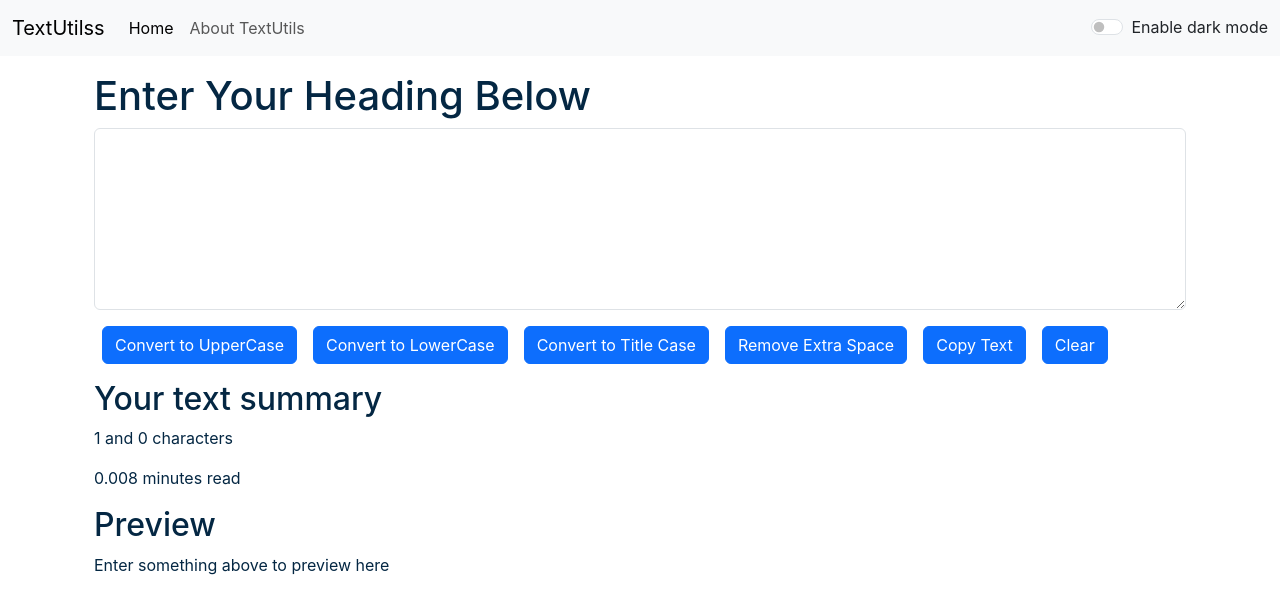
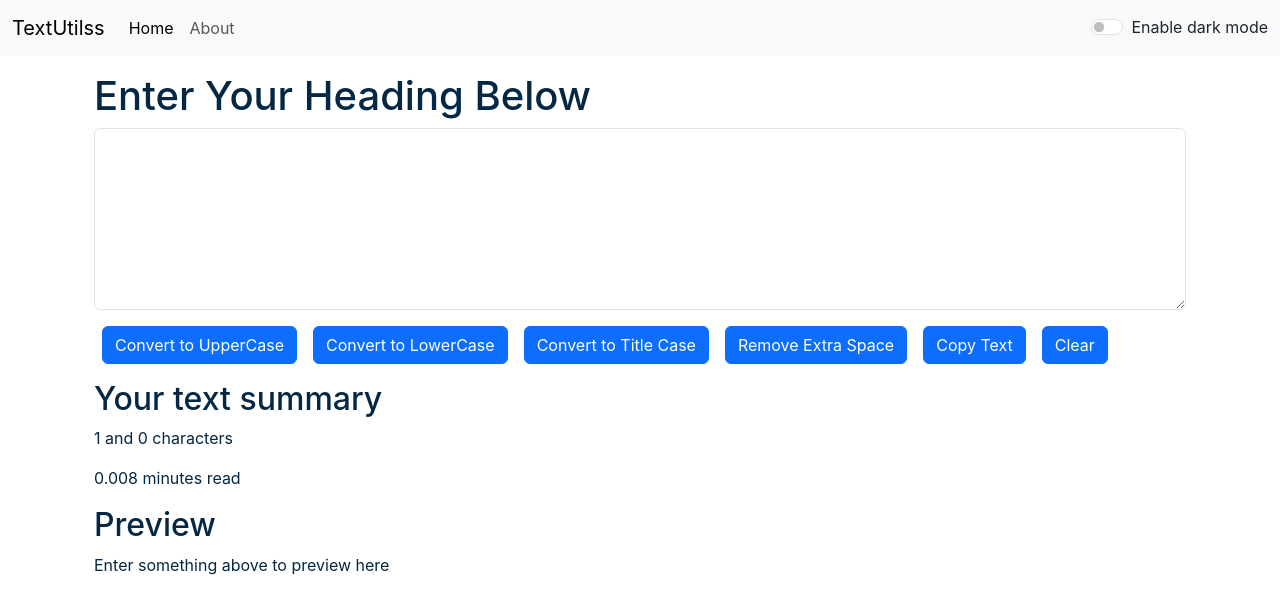
Before and after one commit to rashika10/learning-react, a React (Create React App) app: page / in a window 1280 px wide. Shown: the top 614 px of the page. Built offline with nearby package versions, Linux system fonts and the light colour scheme.

Commit message:
day 06  v6 react router

```diff
--- a/src/App.js
+++ b/src/App.js
@@ -1,10 +1,15 @@
 import './App.css';
 import Alert from './components/Alert';
-// import About from './components/About';
+import About from './components/About';
 import Navbar from './components/Navbar';
 import TextForm from './components/TextForm';
 import React, { useState } from 'react';
-
+import {
+  BrowserRouter,
+  Routes,
+  Route,
+  Link,
+} from "react-router-dom";
 function App() {
 
   const [mode, setMode] = useState('light'); // whether dark mode is enabled or not
@@ -37,13 +42,16 @@
   }
   return (
     <>
-    <Navbar title="TextUtilss" aboutText="About TextUtils" mode={mode} toggleMode={toggleMode}/>
+    <BrowserRouter>
+    <Navbar title="TextUtilss" aboutText="About" mode={mode} toggleMode={toggleMode}/>
     <Alert alert={alert}/>
     <div className="container my-3" >
-    <TextForm showAlert={showAlert} heading="Enter Your Heading Below" mode={mode}/>
-    {/* <About/> */}
+    <Routes>
+        <Route path="/" element={<TextForm showAlert={showAlert} heading="Enter Your Heading Below" mode={mode}/>} />
+        <Route path="about/" element={<About />} />
+      </Routes>
     </div>
-
+    </BrowserRouter>
     </>
   );
 }
--- a/src/components/Navbar.js
+++ b/src/components/Navbar.js
@@ -1,22 +1,23 @@
 import React from 'react';
 import PropTypes from 'prop-types';
+import { Link } from 'react-router-dom';
 
 export default function Navbar(props) {
 
   return (
         <nav className={`navbar navbar-expand-lg bg-${props.mode} navbar-${props.mode}`}>
                 <div className="container-fluid">
-                <a className="navbar-brand" href="/">{props.title}</a>
+                <Link className="navbar-brand" to="/">{props.title}</Link>
                 <button className="navbar-toggler" type="button" data-bs-toggle="collapse" data-bs-target="#navbarSupportedContent" aria-controls="navbarSupportedContent" aria-expanded="false" aria-label="Toggle navigation">
                     <span className="navbar-toggler-icon"></span>
                 </button>
                 <div className="collapse navbar-collapse" id="navbarSupportedContent">
                     <ul className="navbar-nav me-auto mb-2 mb-lg-0">
                     <li className="nav-item">
-                        <a className="nav-link active" aria-current="page" href="/">Home</a>
+                        <Link className="nav-link active" aria-current="page" to="/">Home</Link>
                     </li>
                     <li className="nav-item">
-                        <a className="nav-link" href="/">{props.aboutText}</a>
+                        <Link className="nav-link" to="/about">{props.aboutText}</Link>
                     </li>
                     </ul>
                     {/* <form className="d-flex" role="search"> */}
```
Also changed, not shown: package.json (+4 -6 lines), 1 other file (tests, documents, lock files or other folders).
